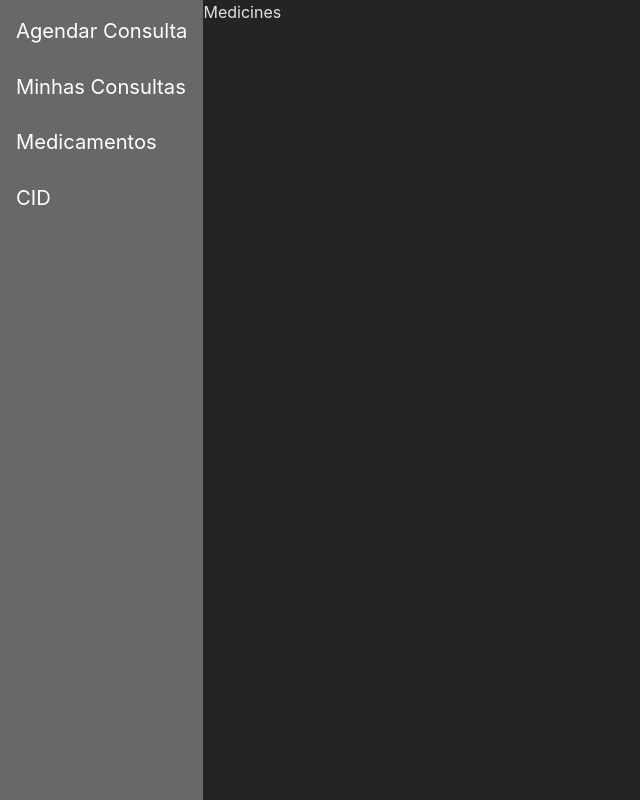
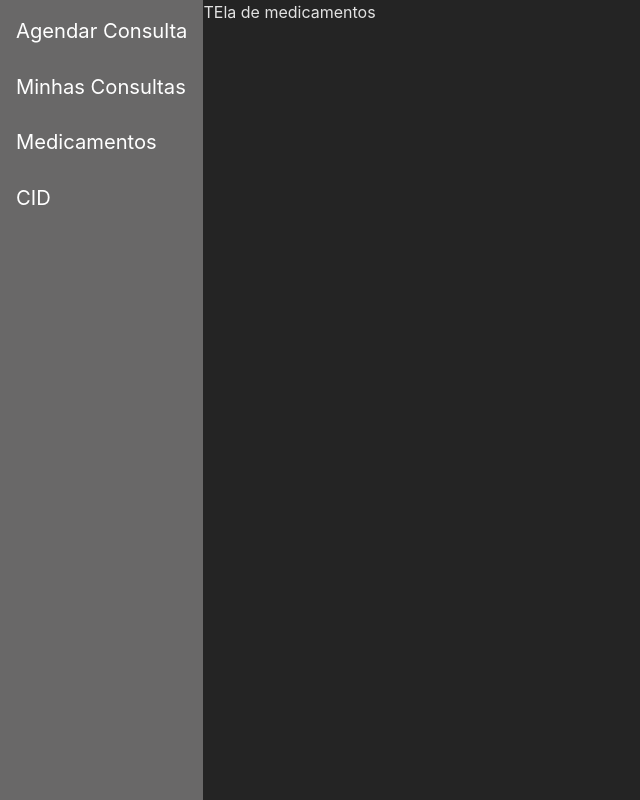
Before and after one commit to EriclysLuckas/A3DISTRIBUIDOS, a React (Vite) app in the folder a3distribuidos/: page /medicamentos in a window 1280 px wide. Shown: the whole page, without its empty margins (0-640 px from the left). Built offline with nearby package versions, Linux system fonts and the light colour scheme; data requests are answered from the project's data file.

Commit message:
alteração x

```diff
--- a/a3distribuidos/src/Pages/PagesUser/Medicines/Medicines.jsx
+++ b/a3distribuidos/src/Pages/PagesUser/Medicines/Medicines.jsx
@@ -1,7 +1,7 @@
 export default function Medicines() {
 
 return(
-    <p>Medicines</p>
+    <p>TEla de medicamentos</p>
 
 )
 }
```
Also changed, not shown: 1 other file (tests, documents, lock files or other folders).
